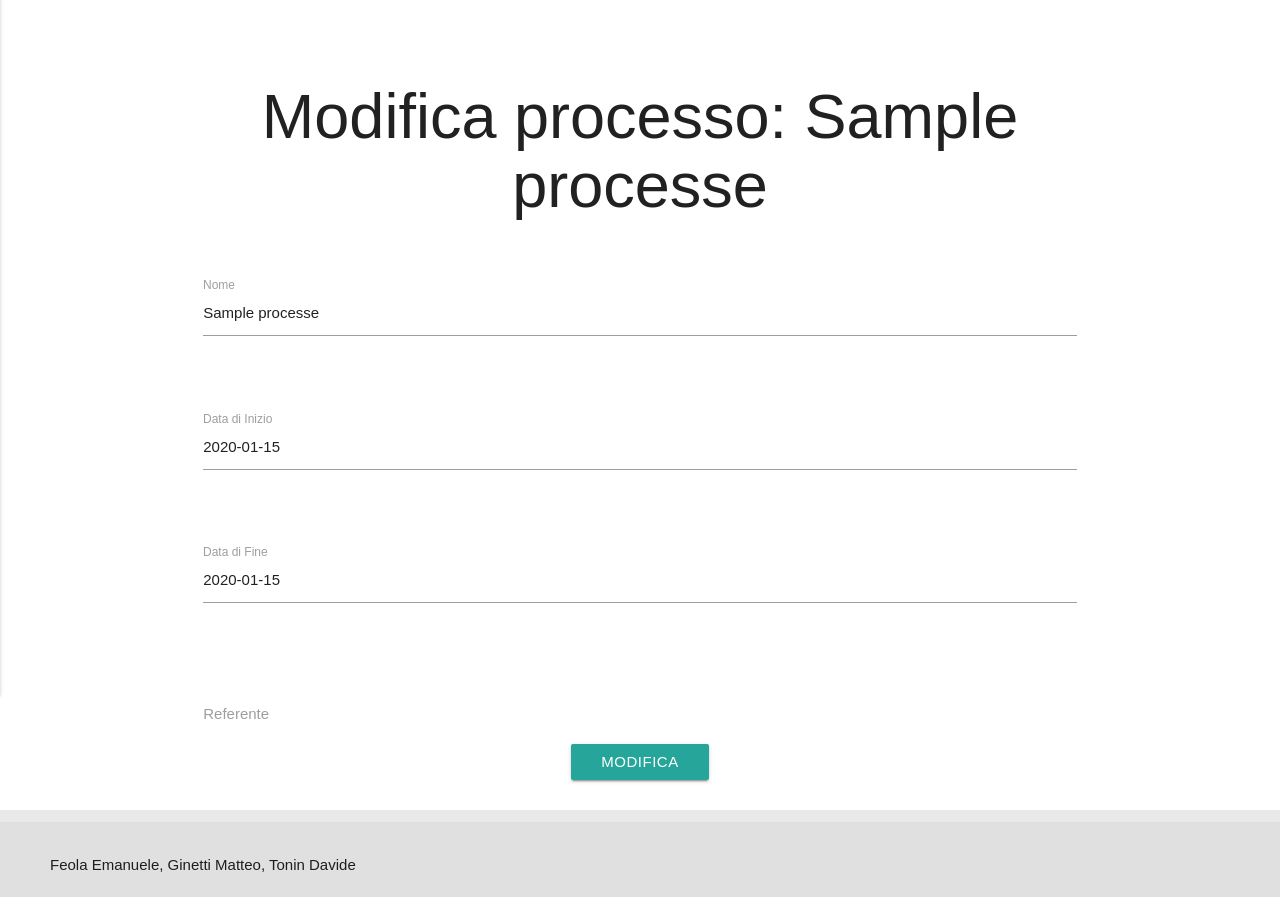
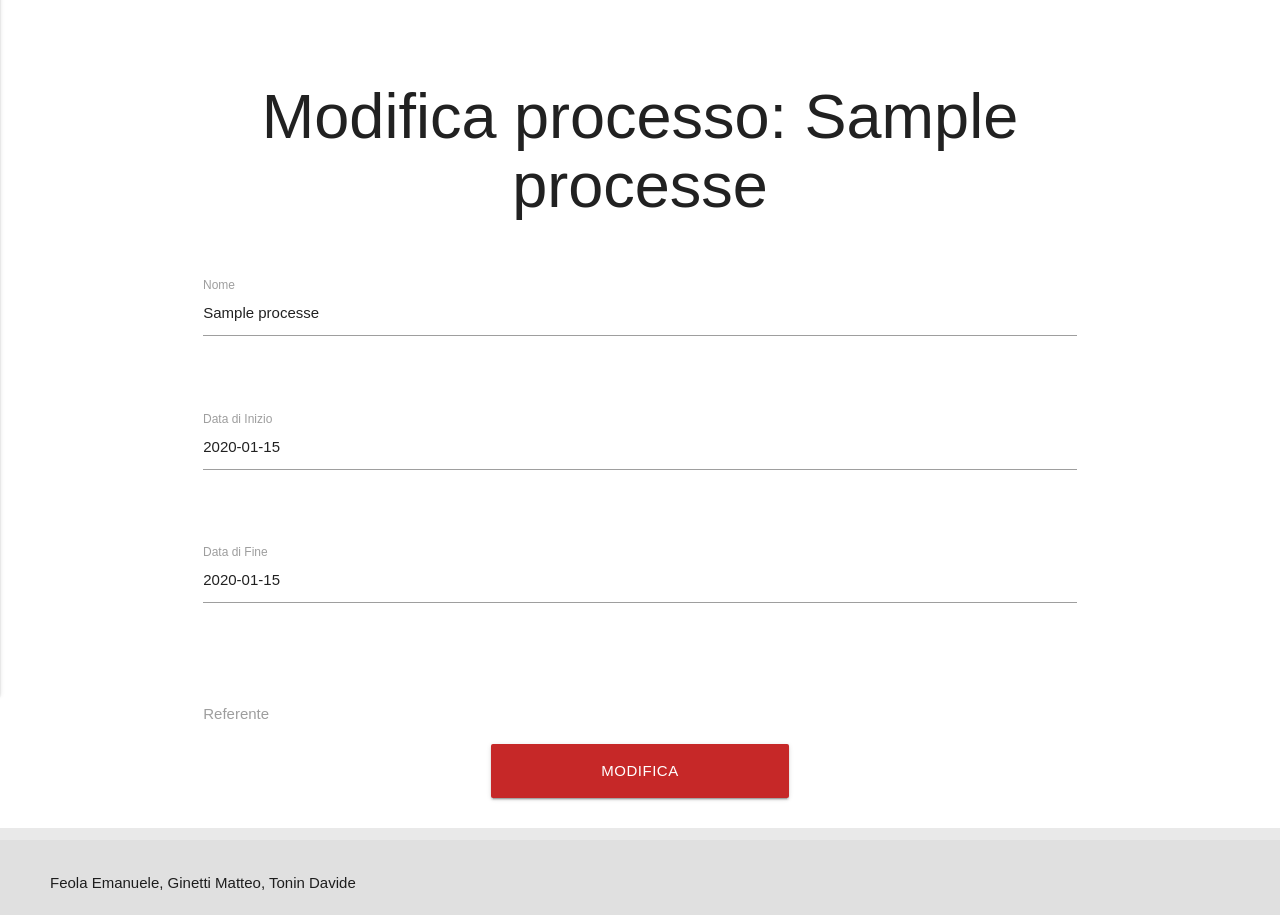
Before and after one commit to DavideTonin99/djfantamarconi, a Django app: a page that uses templates/single_process.html in a window 1280 px wide. Shown: the part 165-1080 px from the top of the page. Run offline with Django 3.2, Linux system fonts and the light colour scheme; a user stored in the database is signed in; tables that the repository leaves empty hold one stand-in row (values such as "Sample post"); some libraries are stand-ins or nearby versions.

Commit message:
single process button to materialize

```diff
--- a/templates/single_process.html
+++ b/templates/single_process.html
@@ -51,7 +51,7 @@
               </div>
             </div>
             <br />
-            <button class="btn btn-warning col-sm-8" type="submit">MODIFICA</button>
+            <button class="waves-effect waves-light btn-large col s4 offset-s4 red darken-3" type="submit">MODIFICA</button>
         </form>
     </div>
 </div>
```
